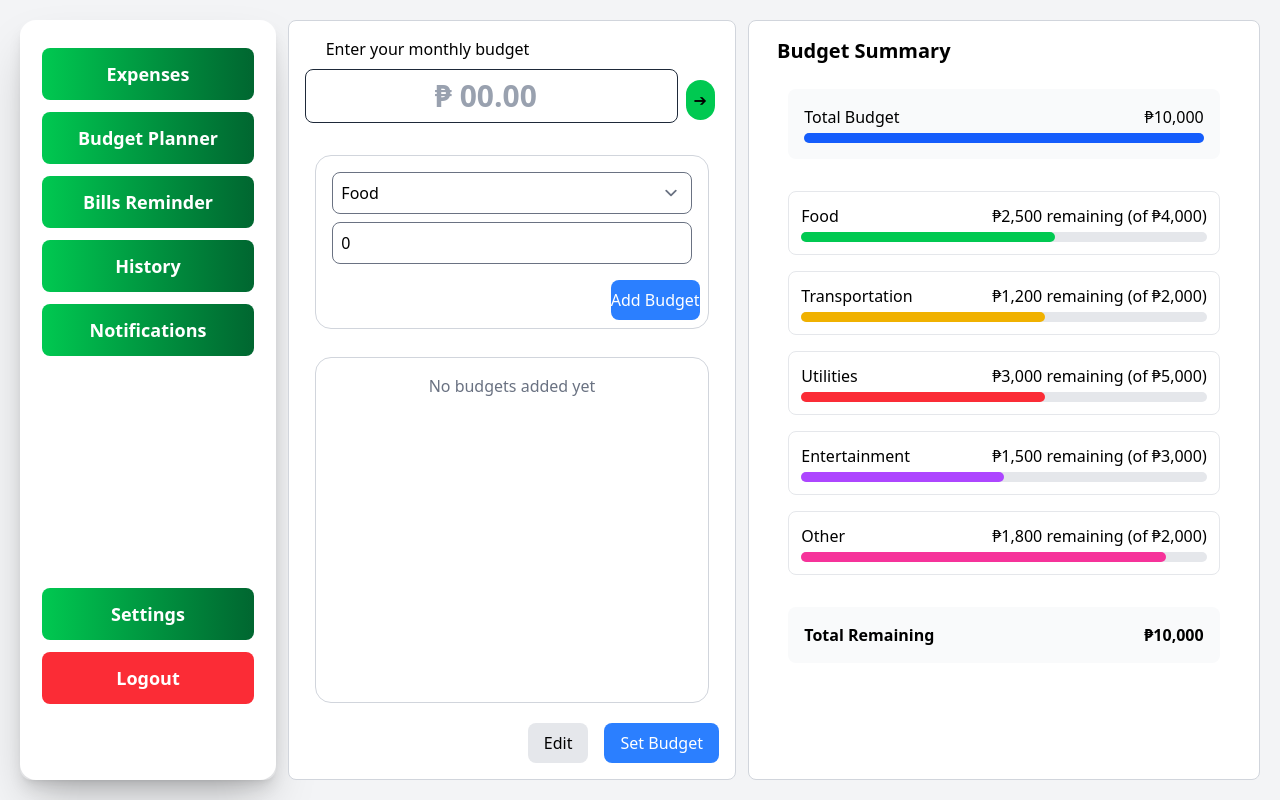
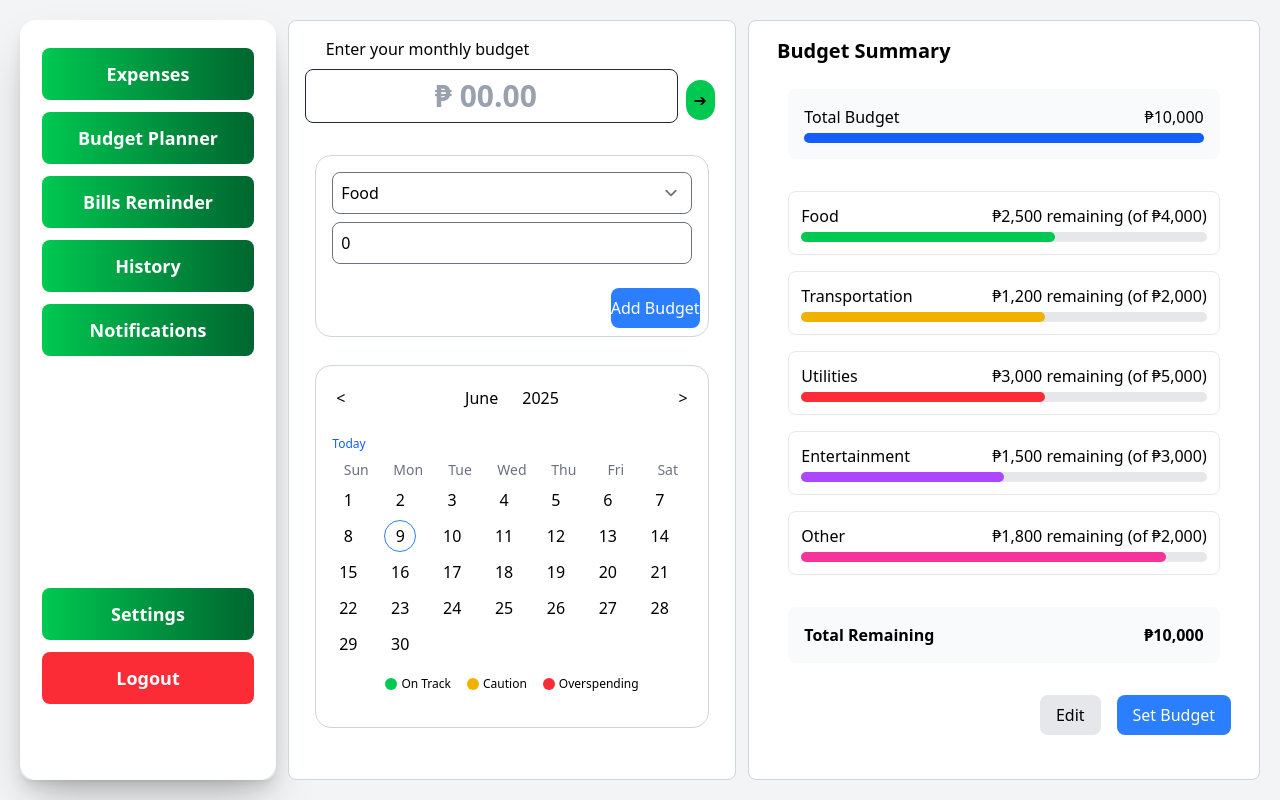
Before and after one commit to cianvergelll/Kwenta-Svelte, a SvelteKit app: page /budget-planner in a window 1280 px wide. Built offline with nearby package versions, Linux system fonts and the light colour scheme.

Commit message:
budget planner

```diff
--- a/src/routes/budget-planner/+page.svelte
+++ b/src/routes/budget-planner/+page.svelte
@@ -12,6 +12,29 @@
 		{ name: 'utilities_budget', label: 'Utilities' },
 		{ name: 'entertainment_budget', label: 'Entertainment' },
 		{ name: 'other_budget', label: 'Other' }
+	];
+
+	// Calendar variables
+	let currentDate = $state(new Date());
+	let selectedDate = $state(null);
+	let showMonthPicker = $state(false);
+	let showYearPicker = $state(false);
+
+	// Generate years for dropdown (10 years back and 10 years forward)
+	const years = Array.from({ length: 20 }, (_, i) => new Date().getFullYear() - 10 + i);
+	const months = [
+		'January',
+		'February',
+		'March',
+		'April',
+		'May',
+		'June',
+		'July',
+		'August',
+		'September',
+		'October',
+		'November',
+		'December'
 	];
 
 	const inputStyle = 'w-[90%] py-2 rounded-lg pl-4 mb-2 placeholder:text-gray-400';
@@ -34,6 +57,54 @@
 
 	function removeBudget(id) {
 		category_budgets = category_budgets.filter((item) => item.id !== id);
+	}
+
+	// Calendar functions
+	function getDaysInMonth(year, month) {
+		return new Date(year, month + 1, 0).getDate();
+	}
+
+	function getFirstDayOfMonth(year, month) {
+		return new Date(year, month, 1).getDay();
+	}
+
+	function prevMonth() {
+		currentDate = new Date(currentDate.getFullYear(), currentDate.getMonth() - 1, 1);
+	}
+
+	function nextMonth() {
+		currentDate = new Date(currentDate.getFullYear(), currentDate.getMonth() + 1, 1);
+	}
+
+	function selectDate(date) {
+		selectedDate = new Date(currentDate.getFullYear(), currentDate.getMonth(), date);
+	}
+
+	function selectMonth(monthIndex) {
+		currentDate = new Date(currentDate.getFullYear(), monthIndex, 1);
+		showMonthPicker = false;
+	}
+
+	function selectYear(year) {
+		currentDate = new Date(year, currentDate.getMonth(), 1);
+		showYearPicker = false;
+	}
+
+	function toggleMonthPicker() {
+		showMonthPicker = !showMonthPicker;
+		showYearPicker = false;
+	}
+
+	function toggleYearPicker() {
+		showYearPicker = !showYearPicker;
+		showMonthPicker = false;
+	}
+
+	function goToToday() {
+		currentDate = new Date();
+		selectedDate = new Date();
+		showMonthPicker = false;
+		showYearPicker = false;
 	}
 </script>
 
@@ -91,7 +162,122 @@
 			class="mx-auto my-5 h-[50%] w-[95%] overflow-y-auto rounded-2xl border border-gray-300 p-4"
 		>
 			{#if category_budgets.length === 0}
-				<p class="text-center text-gray-500">No budgets added yet</p>
+				<!-- Enhanced Calendar Section -->
+				<div class="calendar-container">
+					<div class="calendar-header mb-4 flex items-center justify-between">
+						<button onclick={prevMonth} class="rounded p-1 hover:bg-gray-200"> &lt; </button>
+
+						<div class="flex items-center space-x-2">
+							<div class="relative">
+								<button
+									onclick={toggleMonthPicker}
+									class="rounded px-2 py-1 font-medium hover:bg-gray-200"
+								>
+									{months[currentDate.getMonth()]}
+								</button>
+								{#if showMonthPicker}
+									<div
+										class="absolute left-0 z-10 mt-1 grid w-32 grid-cols-3 gap-1 rounded-lg border border-gray-300 bg-white p-2 shadow-lg"
+									>
+										{#each months as month, index}
+											<button
+												onclick={() => selectMonth(index)}
+												class="rounded p-1 text-xs hover:bg-gray-100 {currentDate.getMonth() ===
+												index
+													? 'bg-blue-100 font-medium'
+													: ''}"
+											>
+												{month.slice(0, 3)}
+											</button>
+										{/each}
+									</div>
+								{/if}
+							</div>
+
+							<div class="relative">
+								<button
+									onclick={toggleYearPicker}
+									class="rounded px-2 py-1 font-medium hover:bg-gray-200"
+								>
+									{currentDate.getFullYear()}
+								</button>
+								{#if showYearPicker}
+									<div
+										class="absolute left-0 z-10 mt-1 max-h-40 w-24 overflow-y-auto rounded-lg border border-gray-300 bg-white p-2 shadow-lg"
+									>
+										{#each years as year}
+											<button
+												onclick={() => selectYear(year)}
+												class="w-full rounded px-2 py-1 text-left text-sm hover:bg-gray-100 {currentDate.getFullYear() ===
+												year
+													? 'bg-blue-100 font-medium'
+													: ''}"
+											>
+												{year}
+											</button>
+										{/each}
+									</div>
+								{/if}
+							</div>
+						</div>
+
+						<button onclick={nextMonth} class="rounded p-1 hover:bg-gray-200"> &gt; </button>
+					</div>
+
+					<button
+						onclick={goToToday}
+						class="mb-2 text-xs text-blue-600 hover:text-blue-800 hover:underline"
+					>
+						Today
+					</button>
+
+					<div class="calendar-grid grid grid-cols-7 gap-1">
+						{#each ['Sun', 'Mon', 'Tue', 'Wed', 'Thu', 'Fri', 'Sat'] as day}
+							<div class="text-center text-sm font-medium text-gray-500">{day}</div>
+						{/each}
+
+						{#each Array(getFirstDayOfMonth(currentDate.getFullYear(), currentDate.getMonth())).fill(0) as _, i}
+							<div class="h-8"></div>
+						{/each}
+
+						{#each Array(getDaysInMonth(currentDate.getFullYear(), currentDate.getMonth())).fill(0) as _, i}
+							{@const date = i + 1}
+							{@const isSelected =
+								selectedDate &&
+								selectedDate.getDate() === date &&
+								selectedDate.getMonth() === currentDate.getMonth() &&
+								selectedDate.getFullYear() === currentDate.getFullYear()}
+							{@const isToday =
+								new Date().getDate() === date &&
+								new Date().getMonth() === currentDate.getMonth() &&
+								new Date().getFullYear() === currentDate.getFullYear()}
+							<button
+								onclick={() => selectDate(date)}
+								class="h-8 w-8 rounded-full text-center hover:bg-blue-100
+									{isSelected ? 'bg-blue-500 text-white' : ''}
+									{isToday ? 'border border-blue-500' : ''}"
+							>
+								{date}
+							</button>
+						{/each}
+					</div>
+
+					<!-- Budget Status Legend -->
+					<div class="mt-4 flex items-center justify-center space-x-4">
+						<div class="flex items-center space-x-1">
+							<div class="h-3 w-3 rounded-full bg-green-500"></div>
+							<span class="text-xs">On Track</span>
+						</div>
+						<div class="flex items-center space-x-1">
+							<div class="h-3 w-3 rounded-full bg-yellow-500"></div>
+							<span class="text-xs">Caution</span>
+						</div>
+						<div class="flex items-center space-x-1">
+							<div class="h-3 w-3 rounded-full bg-red-500"></div>
+							<span class="text-xs">Overspending</span>
+						</div>
+					</div>
+				</div>
 			{:else}
 				<ul class="space-y-2">
 					{#each category_budgets as item (item.id)}
@@ -110,20 +296,12 @@
 				</ul>
 			{/if}
 		</div>
-
-		<div class="flex justify-end space-x-4">
-			<button class={`${buttonStyle} bg-gray-200 hover:bg-gray-300`}> Edit </button>
-			<button class={`${buttonStyle} bg-blue-500 text-white hover:bg-blue-600`}>
-				Set Budget
-			</button>
-		</div>
 	</div>
 
 	<div class="mr-5 h-[95%] w-[40%] rounded-lg border border-gray-300 bg-white p-4">
 		<div class="mx-auto w-[95%] space-y-4">
 			<h2 class="mb-6 text-xl font-bold">Budget Summary</h2>
 
-			<!-- Hardcoded Total Budget -->
 			<div class="mx-auto mb-8 w-[95%] rounded-lg bg-gray-50 p-4">
 				<div class="mb-1 flex items-center justify-between">
 					<span class="font-medium">Total Budget</span>
@@ -134,9 +312,7 @@
 				</div>
 			</div>
 
-			<!-- Hardcoded Categories with Progress Bars -->
 			<div class="mx-auto w-[95%] space-y-4">
-				<!-- Food -->
 				<div class="rounded-lg border border-gray-200 p-3">
 					<div class="mb-1 flex items-center justify-between">
 						<span>Food</span>
@@ -147,7 +323,6 @@
 					</div>
 				</div>
 
-				<!-- Transportation -->
 				<div class="rounded-lg border border-gray-200 p-3">
 					<div class="mb-1 flex items-center justify-between">
 						<span>Transportation</span>
@@ -158,7 +333,6 @@
 					</div>
 				</div>
 
-				<!-- Utilities -->
 				<div class="rounded-lg border border-gray-200 p-3">
 					<div class="mb-1 flex items-center justify-between">
 						<span>Utilities</span>
@@ -169,7 +343,6 @@
 					</div>
 				</div>
 
-				<!-- Entertainment -->
 				<div class="rounded-lg border border-gray-200 p-3">
 					<div class="mb-1 flex items-center justify-between">
 						<span>Entertainment</span>
@@ -180,7 +353,6 @@
 					</div>
 				</div>
 
-				<!-- Other -->
 				<div class="rounded-lg border border-gray-200 p-3">
 					<div class="mb-1 flex items-center justify-between">
 						<span>Other</span>
@@ -192,13 +364,20 @@
 				</div>
 			</div>
 
-			<!-- Hardcoded Remaining Total -->
 			<div class="mx-auto mt-8 w-[95%] rounded-lg bg-gray-50 p-4">
 				<div class="flex items-center justify-between">
 					<span class="font-semibold">Total Remaining</span>
 					<span class="font-semibold">₱10,000</span>
 				</div>
 			</div>
+
+			<!-- Moved buttons here -->
+			<div class="flex justify-end space-x-4 pt-4">
+				<button class={`${buttonStyle} bg-gray-200 hover:bg-gray-300`}> Edit </button>
+				<button class={`${buttonStyle} bg-blue-500 text-white hover:bg-blue-600`}>
+					Set Budget
+				</button>
+			</div>
 		</div>
 	</div>
 </div>
```
